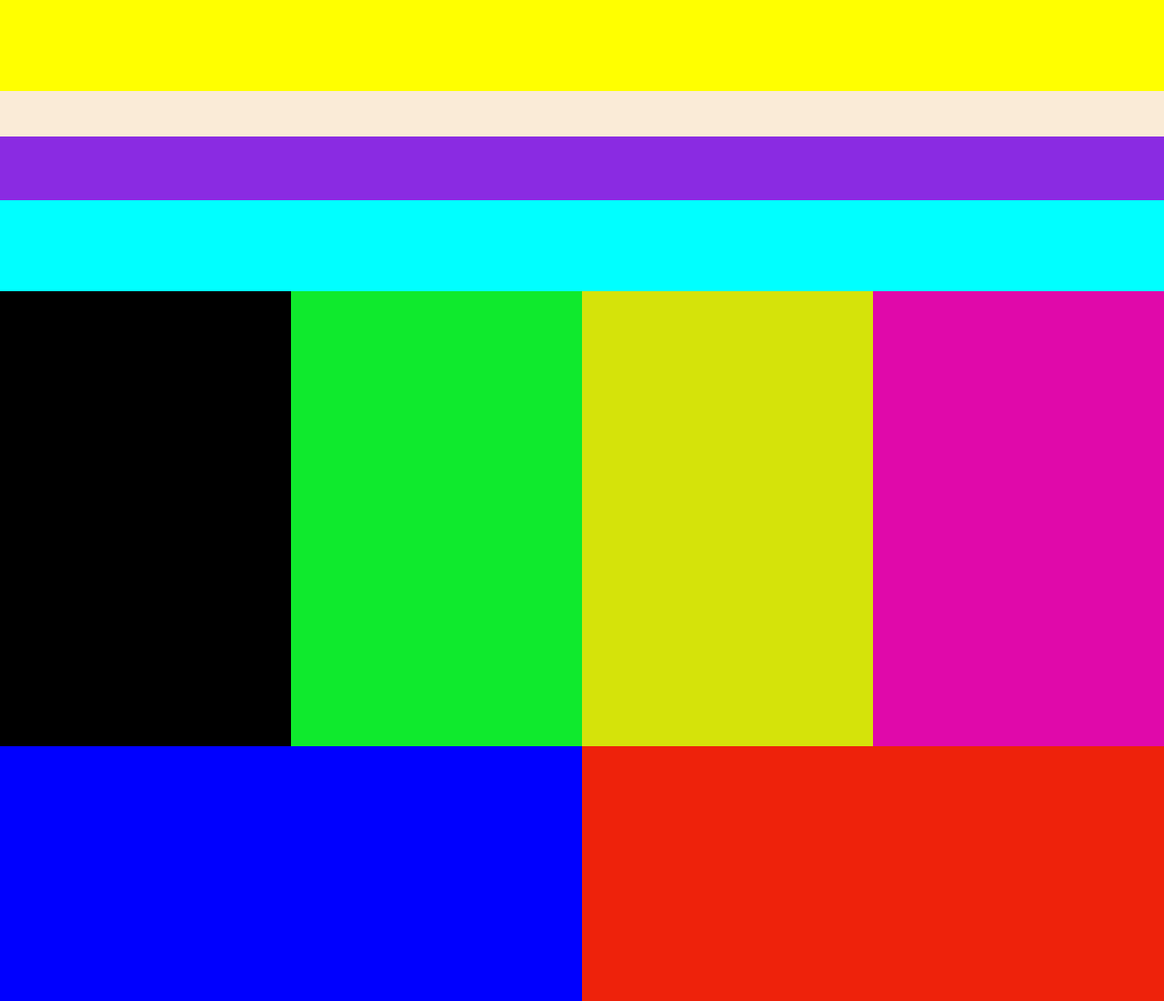
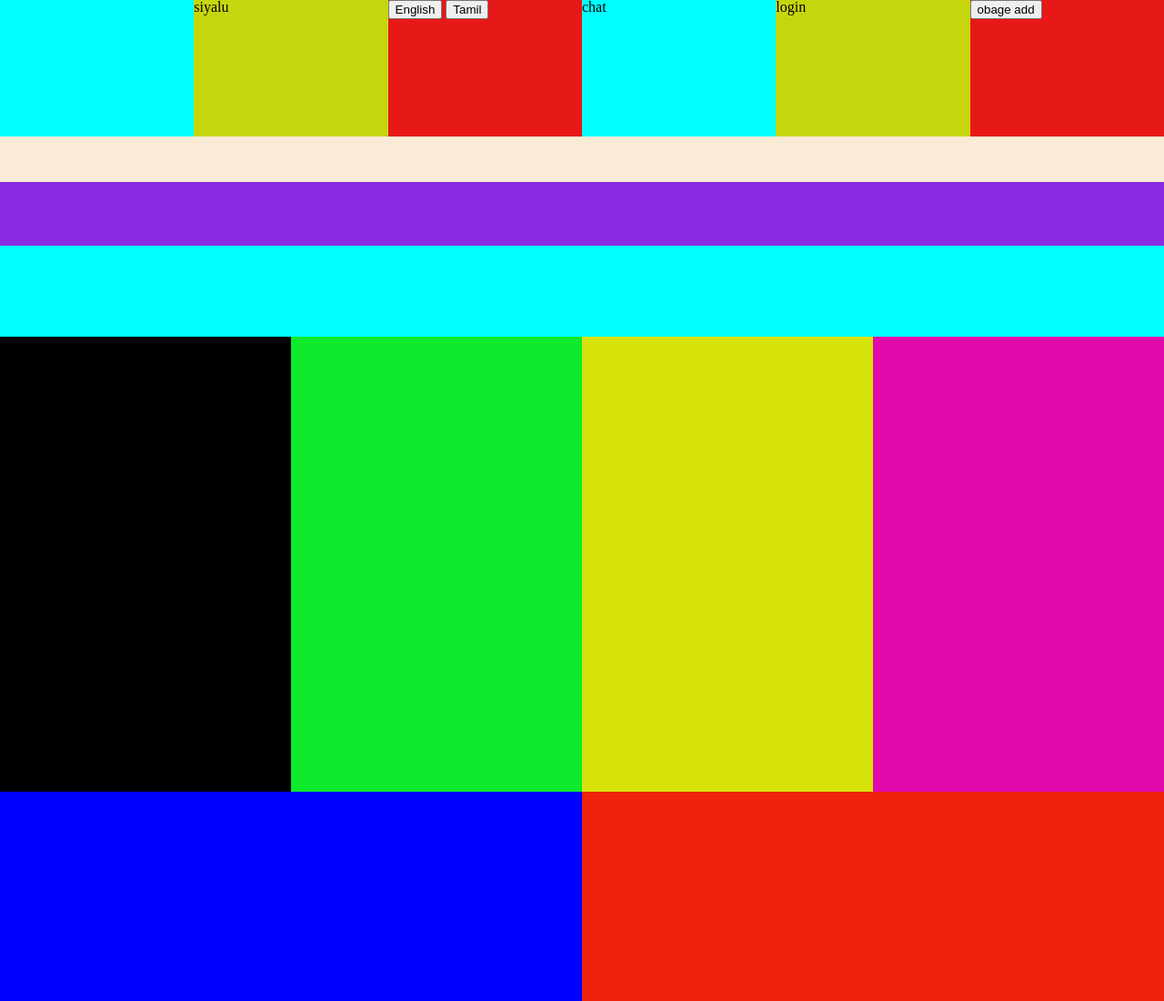
Before and after one commit to Kavindu95/Ikman.lk-page, a plain HTML site: page index.html in a window 1280 px wide. Shown: the top 1100 px of the page at 91% size. Drawn offline with Linux system fonts and the light colour scheme.

Commit message:
nav-bar-align

```diff
--- a/css/home.css
+++ b/css/home.css
@@ -4,7 +4,55 @@ body{
 }
 #nav{
     background-color: yellow;
-    height: 100px;
+    height: 150px;
+    display: flex;
+    flex-direction: row;
+}
+#left{
+    background-color: blue;
+    width: 50%;
+    display: flex;
+    flex-direction: row;
+}
+#right{
+    background-color: chartreuse;
+    width: 50%;
+    display: flex;
+    flex-direction: row;
+}
+#left span:first-child{
+    background-color: aqua;
+    width: 33.33%;
+    height: 150px;
+
+
+}
+#left span:nth-child(2){
+    background-color: rgb(198, 214, 14);
+    width: 33.33%;
+
+}
+#left span:last-child{
+    background-color: rgb(230, 24, 24);
+    width: 33.33%;
+
+}
+#right span:first-child{
+    background-color: aqua;
+    width: 33.33%;
+    height: 150px;
+
+
+}
+#right span:nth-child(2){
+    background-color: rgb(198, 214, 14);
+    width: 33.33%;
+
+}
+#right span:last-child{
+    background-color: rgb(230, 24, 24);
+    width: 33.33%;
+
 }
 #location{
     background-color: antiquewhite;
--- a/index.html
+++ b/index.html
@@ -10,7 +10,22 @@
 </head>
 <body>
 
-    <div id="nav"></div>
+    <div id="nav">
+        <div id="left">
+            <span><img src="" alt=""></span>
+            <span>siyalu</span>
+            <span>
+                <button>English</button>
+                <button>Tamil</button>
+            </span>
+        </div>
+
+        <div id="right">
+            <span>chat</span>
+            <span>login</span>
+            <span><button>obage add</button></span>
+        </div>
+    </div>
     <div id="location"></div>
     <div id="search-bar"></div>
     <div id="animation-cover"></div>
```
